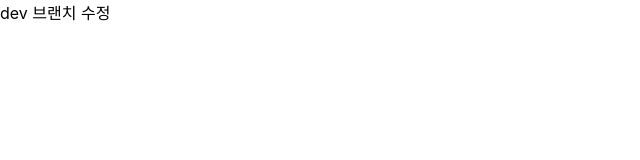
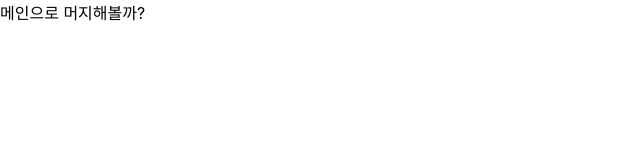
Before and after one commit to DevelopSoo/react-tutorial, a React (Create React App) app: page / in a window 1280 px wide. Shown: the top 160 px of the page, without its empty margins (0-640 px from the left). Built offline with nearby package versions, Linux system fonts and the light colour scheme.

Commit message:
main 머지 테스트

```diff
--- a/src/App.js
+++ b/src/App.js
@@ -1,5 +1,5 @@
 function App() {
-  return <>dev 브랜치 수정</>;
+  return <>메인으로 머지해볼까?</>;
 }
 
 export default App;
```
